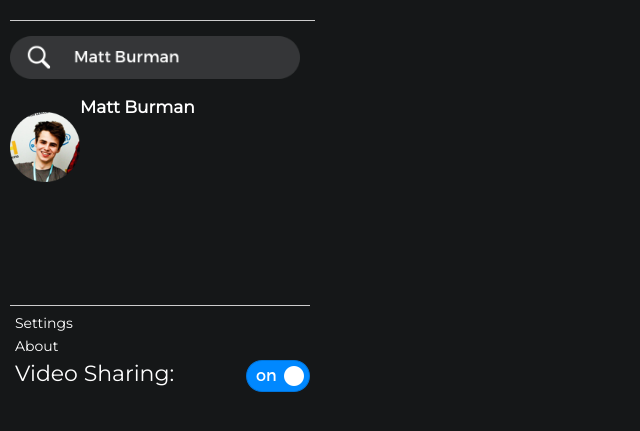
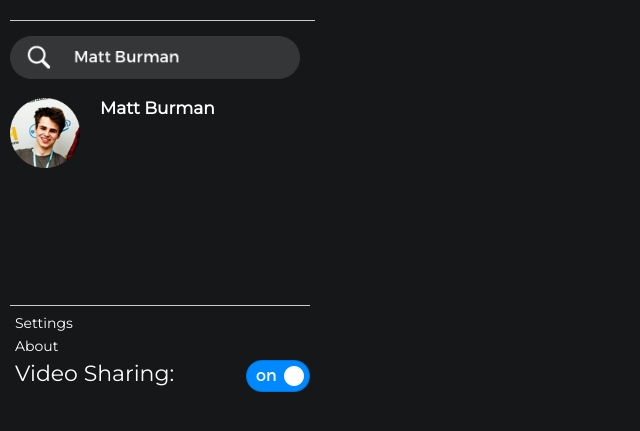
Before and after one commit to PandelisZ/WWWorld, a browser extension: page src/browser_action/newfriend.html in a window 1280 px wide. Shown: the part 55-486 px from the top of the page, without its empty margins (0-640 px from the left). Drawn offline with Linux system fonts and the light colour scheme.

Commit message:
extension pages

```diff
--- a/src/browser_action/style.css
+++ b/src/browser_action/style.css
@@ -112,8 +112,13 @@ ul {
   margin-top: 15px;
 }
 
+.add-friend #friend img {
+  margin-top: 0px;
+}
+
 .add-friend #friend h2 {
-  margin-left: 60px;
+  margin-left: 90px;
+  margin-top: 15px;
 }
 
 #field {
```
Also changed, not shown: src/browser_action/main.html (+1 -1 lines), src/browser_action/settings.html (+0 -1 lines).
